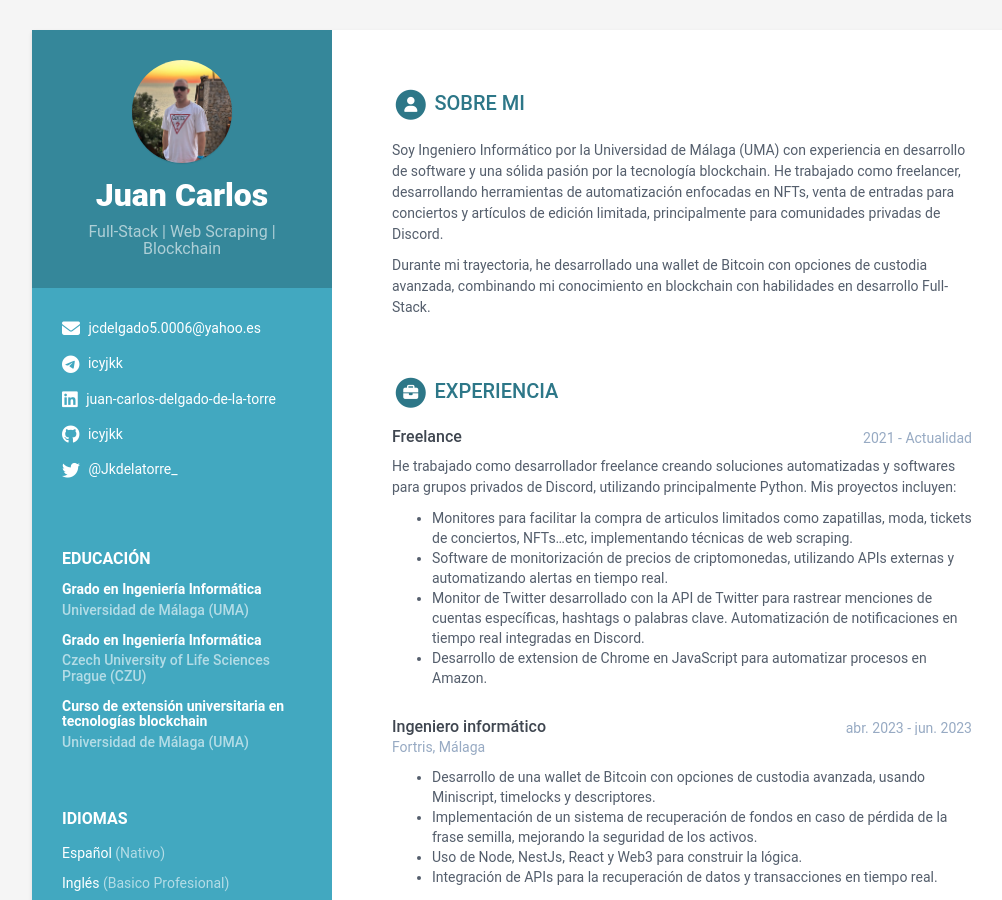
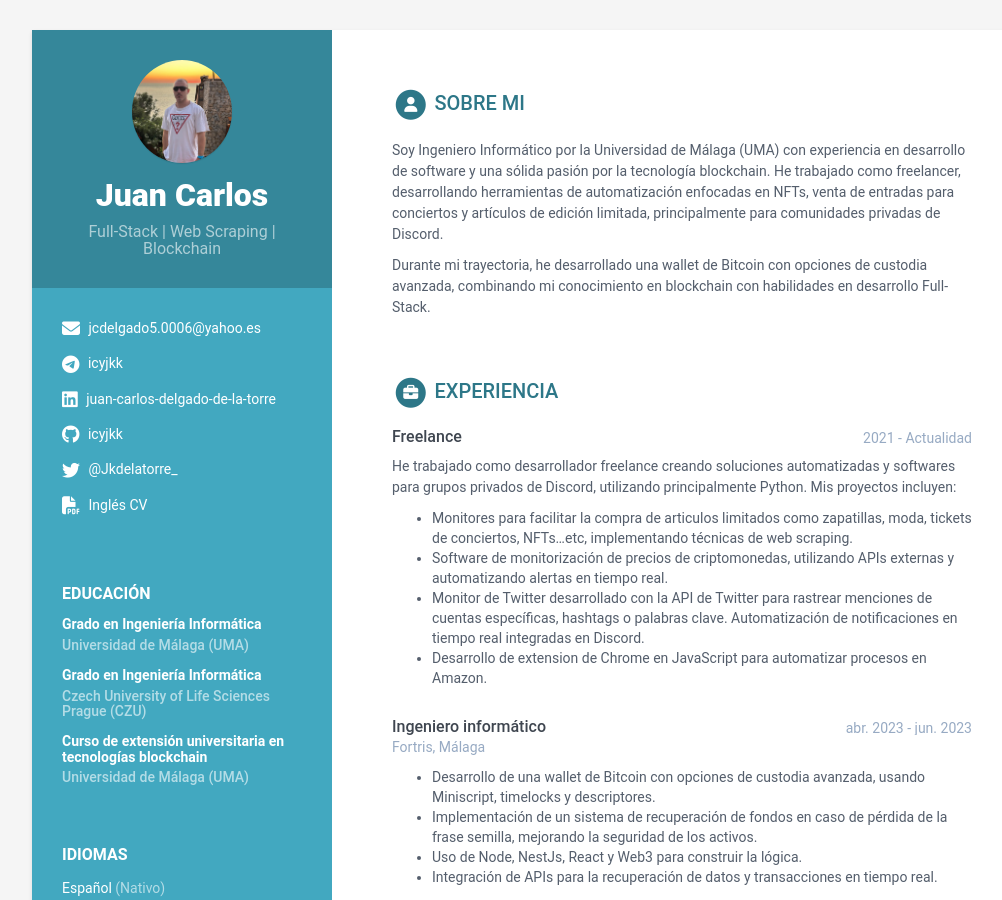
Before and after one commit to icyjkk/online-cv-es, a Jekyll site: the page built from index.html, in a window 1280 px wide and 900 px high. Shown: the whole window, without its empty margins (108-1110 px from the left). Built offline with Jekyll 4.4.1, drawn with Linux system fonts in a browser that asks for light colours.

```diff
--- a/_data/data.yml
+++ b/_data/data.yml
@@ -31,7 +31,7 @@ sidebar:
     mastodon:  # Please include your full Mastodon link here.
     hackerrank: # Please provide your HackerRank username.
     leetcode: # Please provide your LeetCode username.
-    pdf: # Add a PDF link here if you want to include a PDF custom version in your resume.
+    pdf: https://icyjkk.github.io/online-cv-en/ # Add a PDF link here if you want to include a PDF custom version in your resume.
 
     languages:
       title: Idiomas
--- a/_includes/contact.html
+++ b/_includes/contact.html
@@ -112,7 +112,7 @@
 
     {% if sidebar.pdf %}
     <li class="pdf"><i class="fas fa-file-pdf"></i>
-      <a href="{{ sidebar.pdf }}" target="_blank">Resume PDF</a>
+      <a href="{{ sidebar.pdf }}" target="_blank">Inglés CV</a>
     </li>
     {% endif %}
 
```
